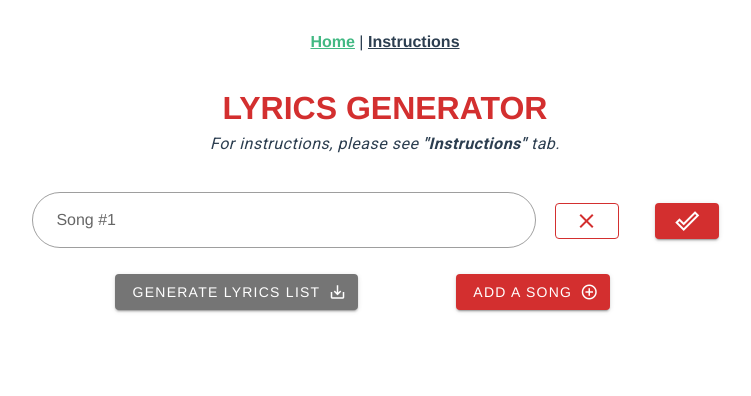
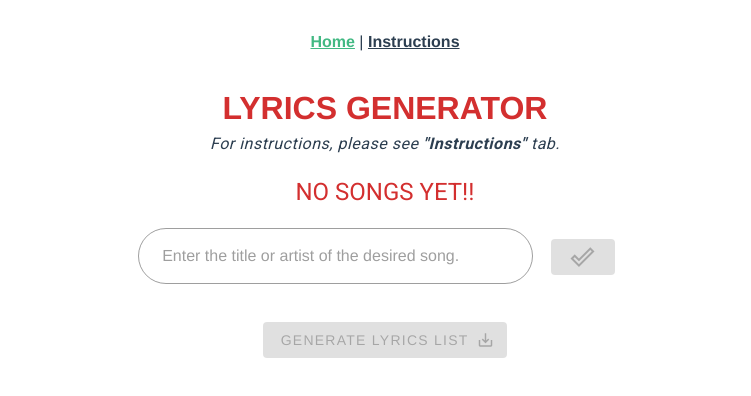
Before and after one commit to miggynowiggy/CEC-Lyrics-Generator, a Vue app: page / in a window 1280 px wide. Shown: the top 396 px of the page, without its empty margins (255-1006 px from the left). Built offline with nearby package versions, Linux system fonts and the light colour scheme.

Commit message:
updated app look

```diff
--- /dev/null
+++ b/src/components/SongList.vue
@@ -0,0 +1,37 @@
+<template>
+    <div class="songList">
+        <v-layout row align-baseline justify-center wrap mt-3 mb-3 pa-3 class="secondary lighten-4">
+            <v-flex xs2>
+                <div class="secondary--text subheading">Song #{{ songNumber + 1 }}</div>
+            </v-flex>
+            <v-flex xs6>
+                <div class="primary--text">{{ songTitle }}</div>
+            </v-flex>
+            <v-flex xs1>
+                <v-btn outlined color="primary" @click="removeSong(songTitle)">
+                    <v-icon medium>close</v-icon>
+                </v-btn>
+            </v-flex>
+        </v-layout>
+    </div>
+</template>
+
+<script>
+export default {
+    name: "SongList",
+    props: ["songTitle", "songNumber"],
+
+    computed: {
+
+    },
+    methods: {
+        removeSong(song) {
+            this.$store.commit('REMOVE_SONG_FROM_LIST', song);
+        }
+    }
+}
+</script>
+
+<style>
+
+</style>
--- a/src/components/SongTextbox.vue
+++ b/src/components/SongTextbox.vue
@@ -26,7 +26,7 @@
 <script>
 export default {
     name: "SongTextbox",
-    props: ["songNumber"],
+    props: ["songNumber", "song"],
     data() {
         return {
             song: "",
@@ -47,7 +47,7 @@ export default {
             this.$store.commit('INCREMENT_FIELD_COUNT');
         },
         removeSong(song) {
-            this.$store.commit('DECREMENT_FIELD_COUNT');
+            this.$store.commit('REMOVE_SONG_FROM_LIST', song);
         }
     },
 }
--- a/src/store/index.js
+++ b/src/store/index.js
@@ -9,12 +9,18 @@ export default new Vuex.Store({
     fieldCount: 0
   },
   getters: {
-    GET_SONGS_ON_LIST: state => state.songs,
+    GET_SONG_LIST: state => state.songs,
     GET_FIELD_NUMS: state => state.fieldCount
   },
   mutations: {
     PUSH_SONG_TO_LIST(state, payload) {
       state.songs.push(payload);
+    },
+    REMOVE_SONG_FROM_LIST(state, payload) {
+      const songIndex = state.songs.findIndex(song => song === payload);
+      console.log(songIndex);
+      state.songs.splice(songIndex, 1);
+      console.log(state.songs);
     },
     INCREMENT_FIELD_COUNT(state) {
       state.fieldCount += 1;
--- a/src/views/Home.vue
+++ b/src/views/Home.vue
@@ -14,21 +14,38 @@
         </div>
       </v-layout>
 
-      <v-layout row v-for="n in numOfSongs" :key="n">
-        <SongTextbox :songNumber="n"/>
+      <v-layout row v-if="isSongListEmpty" justify-center align-center mt-5 mb-5>
+        <div class="primary--text headline">NO SONGS YET!!</div>
+      </v-layout>
+
+      <v-layout row align-center justify-center v-else v-for="(song, index) in songList" :key="song">
+        <v-flex xs6>
+          <songList :songTitle="song" :songNumber="index"/>
+        </v-flex>
+      </v-layout>
+
+      <v-layout row align-baseline justify-center mt-4>
+        <v-flex xs4>
+          <v-text-field
+            v-model="song"
+            placeholder="Enter the title or artist of the desired song."
+            outlined
+            rounded
+            color="primary"
+          ></v-text-field>
+        </v-flex>
+        <v-flex xs1 align-content-center>
+            <v-btn color="primary" :disabled="song === ''" @click="addSong(song)">
+                <v-icon medium>done_outline</v-icon>
+            </v-btn>
+        </v-flex>
       </v-layout>
 
       <v-layout row align-baseline justify-center mt-5>
-        <v-flex xs3>
-          <v-btn color="secondary">
+        <v-flex xs6>
+          <v-btn color="secondary" :disabled="songList.length <= 0">
             <div>GENERATE LYRICS LIST</div>
             <v-icon right>save_alt</v-icon>
-          </v-btn>
-        </v-flex>
-        <v-flex xs3>
-          <v-btn color="primary" @click="addFields">
-            <div>ADD A SONG</div>
-            <v-icon right>add_circle_outline</v-icon>
           </v-btn>
         </v-flex>
       </v-layout>
@@ -39,26 +56,44 @@
 <script>
 // @ is an alias to /src
 import SongTextbox from "@/components/SongTextbox.vue"
+import songList from "@/components/SongList.vue"
 
 
 export default {
   name: "home",
   components: {
     SongTextbox,
+    songList
+  },
+  data() {
+    return {
+      song: ""
+    }
   },
   computed: {
     numOfSongs() {
-      let numberOfSongs = this.$store.getters.GET_SONGS_ON_LIST;
+      let numberOfSongs = this.$store.getters.GET_SONG_LIST;
       return numberOfSongs.length + 1;
-    }
+    },
+    songList() {
+      return this.$store.getters.GET_SONG_LIST;
+    },
+    isSongListEmpty() {
+      if(this.songList.length <= 0) return true;
+      else return false;
+    },
   },
   methods: {
     addSong(song) {
       this.$store.commit('PUSH_SONG_TO_LIST', song);
+      this.song = "";
     },
     addFields() {
       this.$store.commit('INCREMENT_FIELD_COUNT');
-    }
+    },
+    generateLyrics() {
+      console.log(this.songList);
+    },
   },
 };
 </script>
```
